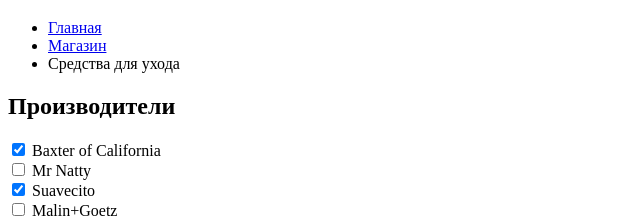
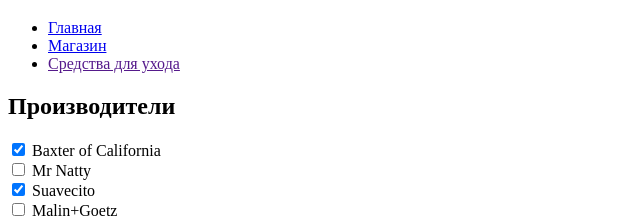
Before and after one commit to sergesemenov/123158-barbershop, a plain HTML site: page catalog.html in a window 1280 px wide. Shown: the part 201-420 px from the top of the page, 0-640 px from the left. Drawn offline with Linux system fonts and the light colour scheme.

Commit message:
Поправил ссылку "Средства для ухода"

```diff
--- a/catalog.html
+++ b/catalog.html
@@ -42,7 +42,7 @@
   					<a href="#">Магазин</a>
   				</li>
   				<li>
-  					Средства для ухода
+  					<a href="">Средства для ухода</a>
   				</li>
   			</ul>
   		</nav>
```
